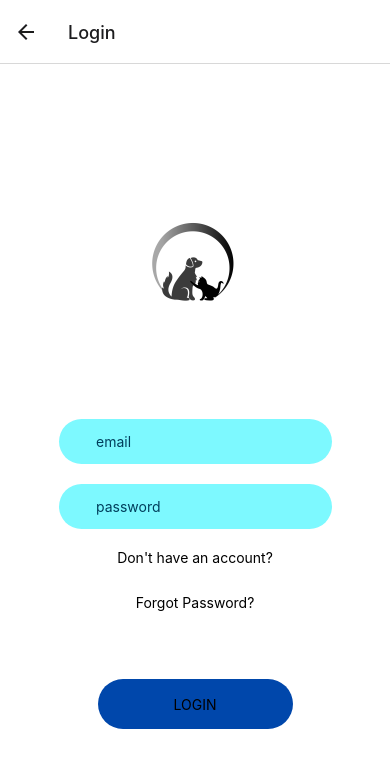
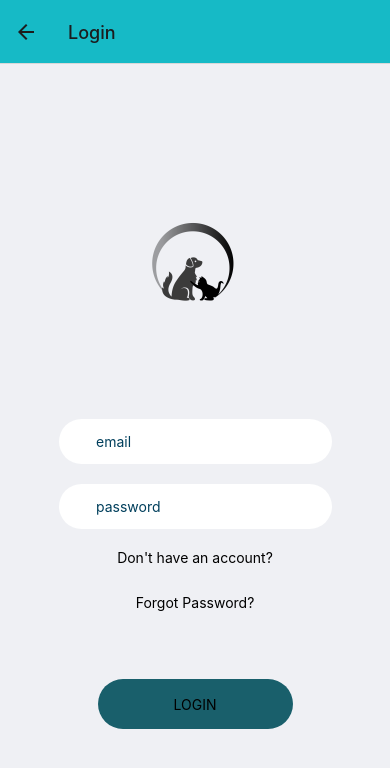
Before and after one commit to calvin-cs262-fall2021-teamA/canine-convention-client, a React Native app: screen /Login in a window 390 px wide. Shown: the top 768 px of the page. Built offline with nearby package versions, Linux system fonts and the light colour scheme.

Commit message:
color change

```diff
--- a/App.js
+++ b/App.js
@@ -12,12 +12,12 @@ const Stack = createNativeStackNavigator();
 
 function App() {
   return (
-    <NavigationContainer>
+    <NavigationContainer >
       <Stack.Navigator initialRouteName="Start">
-        <Stack.Screen name="Home-GPS" component={HomeScreen}/>
-        <Stack.Screen name="Login" component={LoginScreen}/>
-        <Stack.Screen name="Start" component={StartScreen}/>
-        <Stack.Screen name="SignUp" component={SignUpScreen}/>
+        <Stack.Screen name="Home-GPS" component={HomeScreen} options={{headerStyle:{backgroundColor: '#16BAC6'}}}/>
+        <Stack.Screen name="Login" component={LoginScreen} options={{headerStyle:{backgroundColor: '#16BAC6'}}}/>
+        <Stack.Screen name="Start" component={StartScreen} options={{headerStyle:{backgroundColor: '#16BAC6'}}}/>
+        <Stack.Screen name="SignUp" component={SignUpScreen} options={{headerStyle:{backgroundColor: '#16BAC6'}}}/>
 
       </Stack.Navigator>
     </NavigationContainer>
--- a/screens/start.js
+++ b/screens/start.js
@@ -9,10 +9,10 @@ export default function StartScreen({ navigation }) {
           <Text style={globalStyles.title}>Canine Convention</Text>
           <Image source={logo} style={globalStyles.logo } />
           <TouchableOpacity style={globalStyles.loginBtn} onPress={() => navigation.navigate('Login')}>
-              <Text style={{fontSize: 20}}>LOGIN</Text>
+              <Text style={{fontSize: 15}}>LOGIN</Text>
           </TouchableOpacity>
           <TouchableOpacity style={globalStyles.loginBtn}onPress={() => navigation.navigate('SignUp')}>
-              <Text style={{fontSize: 20}}>SIGN UP</Text>
+              <Text style={{fontSize: 15}}>SIGN UP</Text>
           </TouchableOpacity>
         </View>
       );
--- a/styles/global.js
+++ b/styles/global.js
@@ -3,7 +3,7 @@ import { StyleSheet } from 'react-native';
 export const globalStyles = StyleSheet.create({
     container: {
       flex: 1,
-      backgroundColor: '#fff',
+      backgroundColor: '#EFF0F4',
       alignItems: 'center',
       justifyContent: 'center',
     },
@@ -13,7 +13,7 @@ export const globalStyles = StyleSheet.create({
     },
 
     inputView: {
-      backgroundColor: "#7DF9FF",
+      backgroundColor: "#FFF",
       borderRadius: 30,
       width: "70%",
       height: 45,
@@ -40,7 +40,7 @@ export const globalStyles = StyleSheet.create({
       alignItems: "center",
       justifyContent: "center",
       marginTop: 40,
-      backgroundColor: "#0047AB",
+      backgroundColor: "#195F6B",
     },
     title: {
       fontSize: 70,
@@ -58,6 +58,10 @@ export const globalStyles = StyleSheet.create({
       alignItems: "center",
       justifyContent: "center",
       marginTop: 40,
-      backgroundColor: "#7DF9FF",
-    }
+      backgroundColor: "#195F6B",
+    },
+    header:{
+      backgroundColor: '#16BAC6',
+      fontWeight: 'bold'
+    },
   });
```
